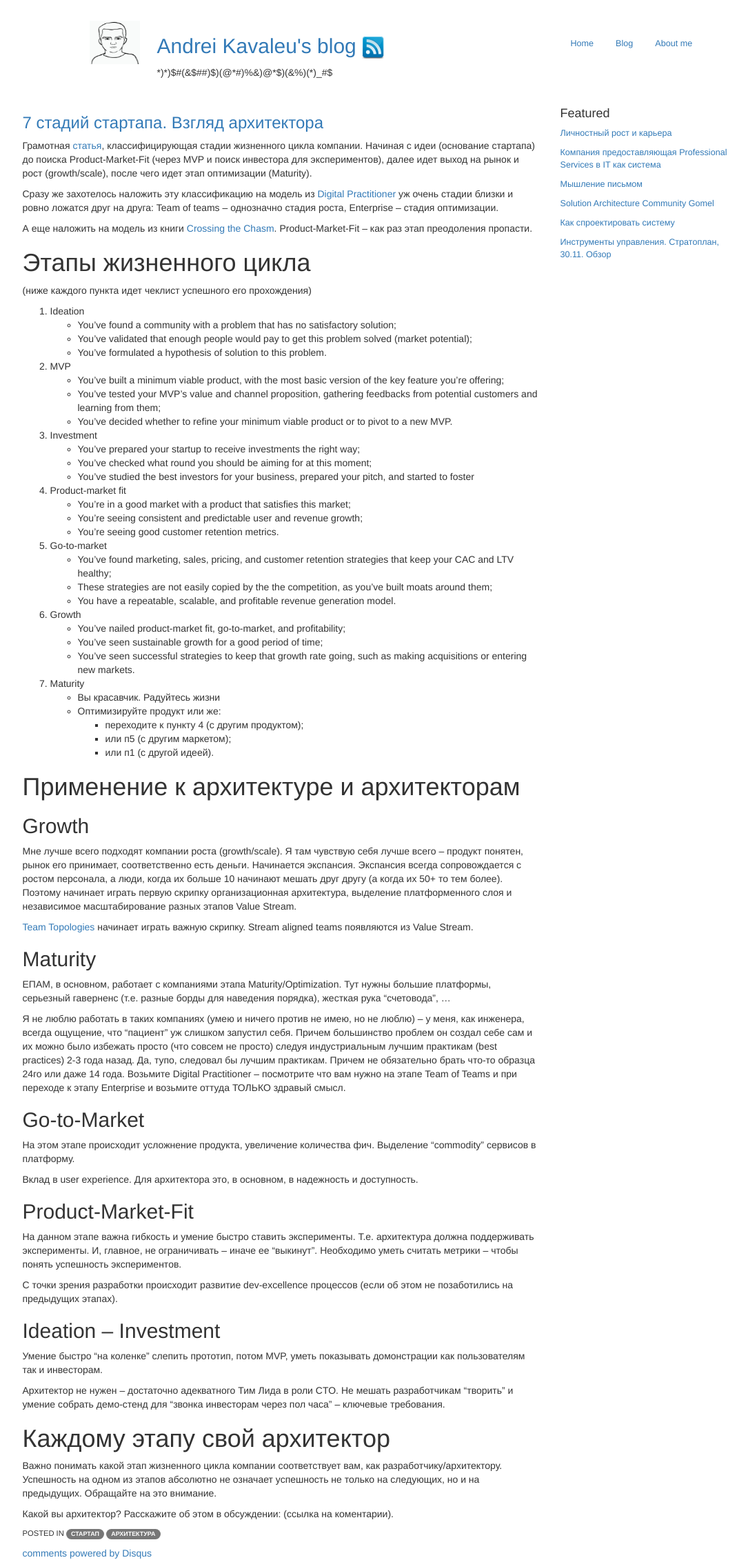
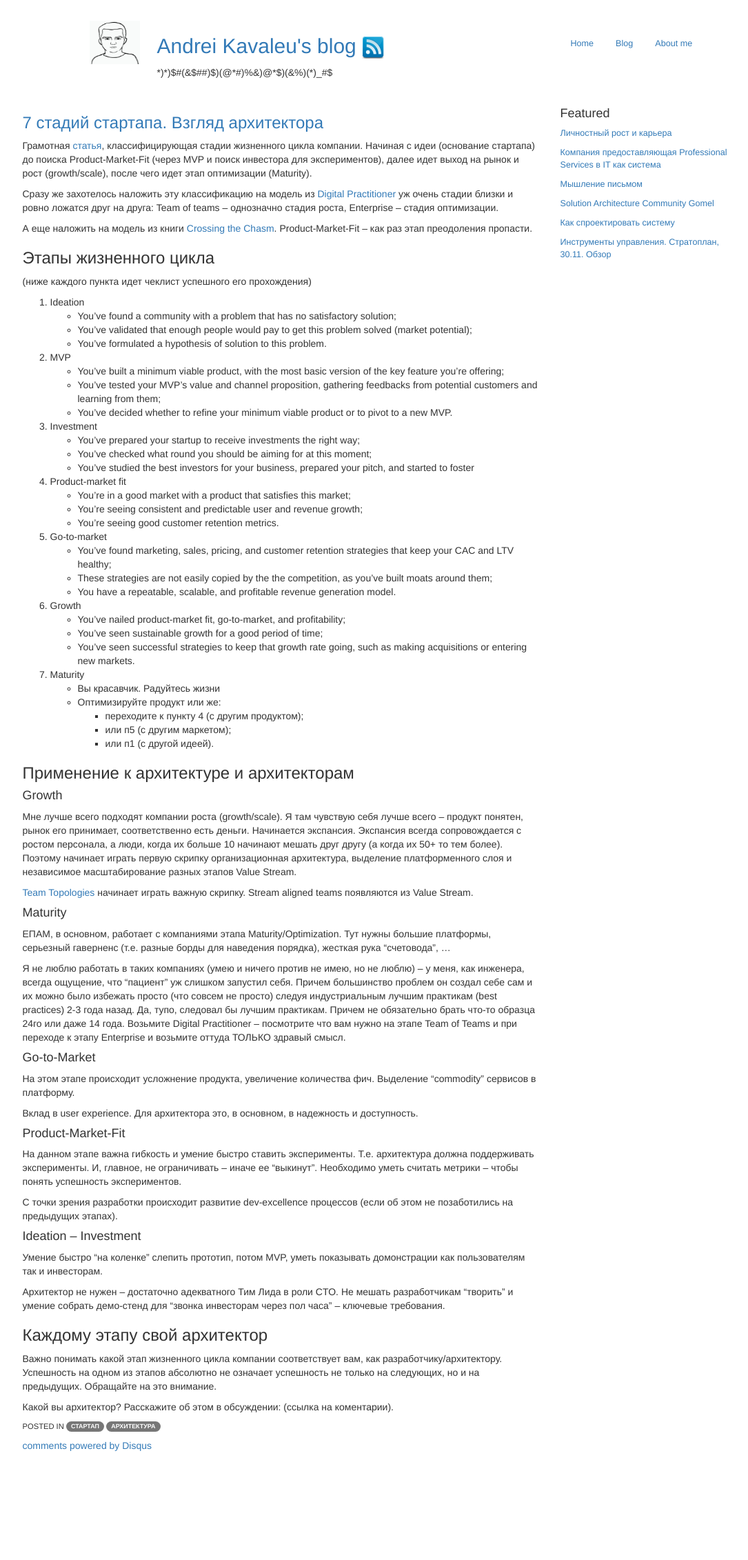
Before and after one commit to akava/akava.github.io, a Jekyll site: the page built from _posts/2024-06-02-7-startup-stages-architect-standpoint.md, in a window 1280 px wide. Shown: the whole page at 69% size, without its empty margins (135-1220 px from the left). Built offline with Jekyll 4.4.1, drawn with Linux system fonts in a browser that asks for light colours; nearby versions of some CDN libraries; comment, search, counter and statistics services are not loaded; after the commit the page ends 2106 px from its top, so only the background shows below that.

Commit message:
Форматирование

```diff
--- a/_posts/2024-06-02-7-startup-stages-architect-standpoint.md
+++ b/_posts/2024-06-02-7-startup-stages-architect-standpoint.md
@@ -18,7 +18,7 @@ tags:
 
 А еще наложить на модель из книги [Crossing the Chasm](https://en.wikipedia.org/wiki/Crossing_the_Chasm#/media/File:Technology-Adoption-Lifecycle.png). Product-Market-Fit – как раз этап преодоления пропасти.
 
-# Этапы жизненного цикла
+### Этапы жизненного цикла
 (ниже каждого пункта идет чеклист успешного его прохождения)
 
 1. Ideation
@@ -52,34 +52,34 @@ tags:
 		* или п5 (с другим маркетом);
 		* или п1 (с другой идеей).
 
-# Применение к архитектуре и архитекторам
+### Применение к архитектуре и архитекторам
 
-## Growth
+#### Growth
 Мне лучше всего подходят компании роста (growth/scale). Я там чувствую себя лучше всего – продукт понятен, рынок его принимает, соответственно есть деньги. Начинается экспансия. Экспансия всегда сопровождается с ростом персонала, а люди, когда их больше 10 начинают мешать друг другу (а когда их 50+ то тем более). Поэтому начинает играть первую скрипку организационная архитектура, выделение платформенного слоя и независимое масштабирование разных этапов Value Stream.
 
 [Team Topologies](https://teamtopologies.com/) начинает играть важную скрипку. Stream aligned teams появляются из Value Stream.
 
-## Maturity
+#### Maturity
 ЕПАМ, в основном, работает с компаниями этапа Maturity/Optimization. Тут нужны большие платформы, серьезный гаверненс (т.е. разные борды для наведения порядка), жесткая рука "счетовода", ...
 
 Я не люблю работать в таких компаниях (умею и ничего против не имею, но не люблю) – у меня, как инженера, всегда ощущение, что "пациент" уж слишком запустил себя. Причем большинство проблем он создал себе сам и их можно было избежать просто (что совсем не просто) следуя индустриальным лучшим практикам (best practices) 2-3 года назад. Да, тупо, следовал бы лучшим практикам. Причем не обязательно брать что-то образца 24го или даже 14 года. Возьмите Digital Practitioner – посмотрите что вам нужно на этапе Team of Teams и при переходе к этапу Enterprise и возьмите оттуда ТОЛЬКО здравый смысл.
 
-## Go-to-Market
+#### Go-to-Market
 На этом этапе происходит усложнение продукта, увеличение количества фич. Выделение "commodity" сервисов в платформу.
 
 Вклад в user experience. Для архитектора это, в основном, в надежность и доступность.
 
-## Product-Market-Fit
+#### Product-Market-Fit
 На данном этапе важна гибкость и умение быстро ставить эксперименты. Т.е. архитектура должна поддерживать эксперименты. И, главное, не ограничивать – иначе ее "выкинут". Необходимо уметь считать метрики – чтобы понять успешность экспериментов.
 
 С точки зрения разработки происходит развитие dev-excellence процессов (если об этом не позаботились на предыдущих этапах).
 
-## Ideation – Investment
+#### Ideation – Investment
 Умение быстро "на коленке" слепить прототип, потом MVP, уметь показывать домонстрации как пользователям так и инвесторам.
 
 Архитектор не нужен – достаточно адекватного Тим Лида в роли CTO. Не мешать разработчикам "творить" и умение собрать демо-стенд для "звонка инвесторам через пол часа" – ключевые требования.
 
-# Каждому этапу свой архитектор
+### Каждому этапу свой архитектор
 
 Важно понимать какой этап жизненного цикла компании соответствует вам, как разработчику/архитектору. Успешность на одном из этапов абсолютно не означает успешность не только на следующих, но и на предыдущих. Обращайте на это внимание.
 
```
